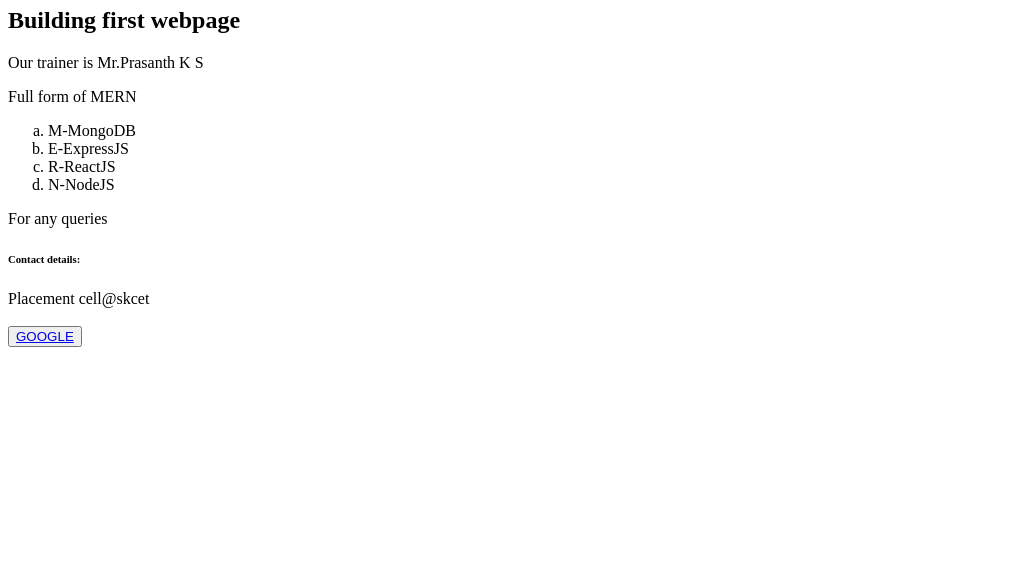
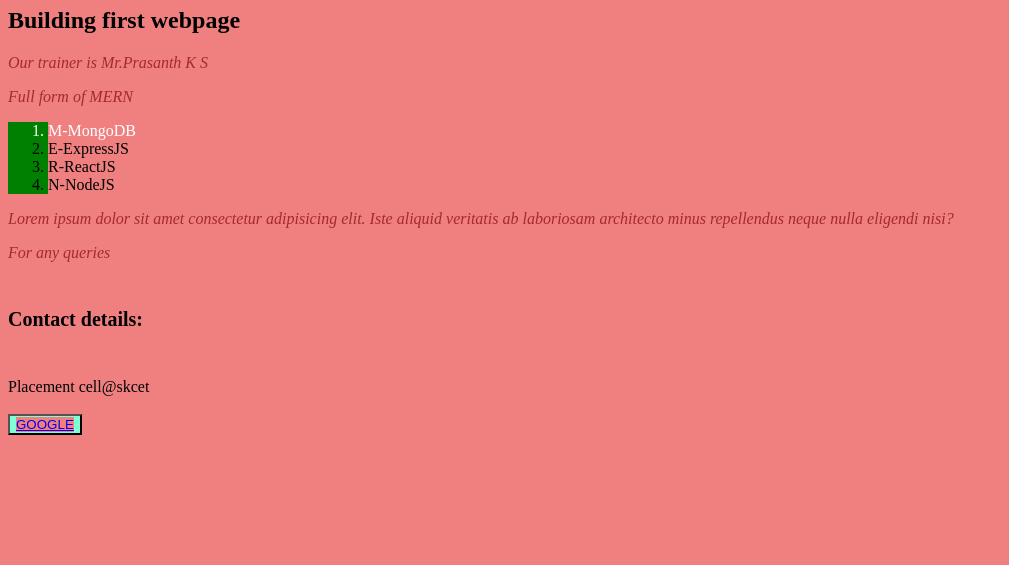
Before and after one commit to SAMYUGTHA2024/PORT-FOLIO, a plain HTML site: page index.html in a window 1280 px wide. Shown: the part 235-800 px from the top of the page, without its empty margins (0-1009 px from the left). Drawn offline with Linux system fonts and the light colour scheme.

Commit message:
css added

```diff
--- /dev/null
+++ b/external.css
@@ -0,0 +1,14 @@
+#lists{
+    background-color: green;
+    height:50%;
+    width:100px
+}
+h6{
+ font-size: 20px;
+}
+*{
+    background-color: lightcoral;
+}
+button{
+    background-color: aquamarine;
+}
--- a/index.html
+++ b/index.html
@@ -4,20 +4,29 @@
     <meta charset="UTF-8">
     <meta name="viewport" content="width=device-width, initial-scale=1.0">
     <title>SAMYUGTHA A T</title>
+    <link rel="stylesheet" href="external.css">
 </head>
 <body>
     <a href="https://skcet.ac.in/" target="_blank"><img src="images.jpg" alt="logo" height="150px" width="150px"></a>
     <h1>Learning MERN from RAMPeX</h1>
     <h2>Building first webpage</h2>
     <p>Our trainer is Mr.Prasanth K S</p>
+    <style>
+        p{
+            font-family: 'Times New Roman', Times, serif;
+            color: brown;
+            font-style: italic;
+        }
+    </style>
     <p>Full form of MERN</p>
-    <ol style="list-style-type: lower-alpha;">
+    <ol id="lists">
 
-        <li>M-MongoDB</li>
+        <li style="color: white">M-MongoDB</li>
         <li>E-ExpressJS</li>
         <li>R-ReactJS</li>
         <li>N-NodeJS</li>
     </ol>
+    <p>Lorem ipsum dolor sit amet consectetur adipisicing elit. Iste aliquid veritatis ab laboriosam architecto minus repellendus neque nulla eligendi nisi?</p>
     <p>For any queries</p>
     <h6>Contact details:</h6>
     <h7>Placement cell@skcet</h7><br><br>
```
